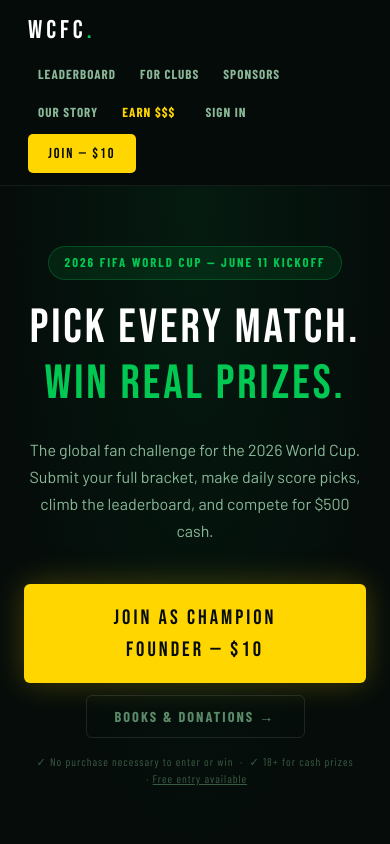
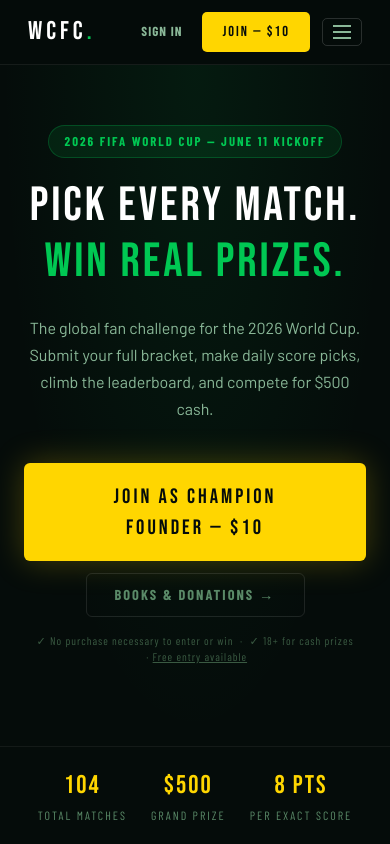
Before and after one commit to thomasjbartley-creator/wcfc-platform, a Next.js app: page / in a window 390 px wide. Shown: the top 844 px of the page. Built offline with nearby package versions, Linux system fonts and the light colour scheme.

Commit message:
Add HOME + HOW IT WORKS to nav, fix translate cross-page persistence, mobile hamburger

```diff
--- a/app/components/Nav.tsx
+++ b/app/components/Nav.tsx
@@ -2,25 +2,134 @@
 
 import Link from 'next/link'
 import GoogleTranslate from '@/components/GoogleTranslate'
+import { usePathname } from 'next/navigation'
+import { useEffect, useState } from 'react'
+
+const navLinks = [
+  { label: 'HOME', href: '/' },
+  { label: 'HOW IT WORKS', href: '/how-it-works' },
+  { label: 'LEADERBOARD', href: '/leaderboard' },
+  { label: 'FOR CLUBS', href: '/clubs' },
+  { label: 'SPONSORS', href: '/sponsors' },
+  { label: 'OUR STORY', href: '/about' },
+  { label: 'EARN $$$', href: '/affiliate', gold: true },
+]
 
 export default function Nav() {
+  const pathname = usePathname()
+  const [menuOpen, setMenuOpen] = useState(false)
+
+  // Re-initialize Google Translate on route change
+  useEffect(() => {
+    if (typeof window !== 'undefined' && window.googleTranslateElementInit) {
+      const el = document.getElementById('google_translate_element')
+      if (el) el.innerHTML = ''
+      window.googleTranslateElementInit()
+    }
+  }, [pathname])
+
+  // Close mobile menu on route change
+  useEffect(() => {
+    setMenuOpen(false)
+  }, [pathname])
+
+  const linkStyle = (gold?: boolean) => ({
+    fontFamily: "'Barlow Condensed'" as const,
+    fontSize: '0.82rem' as const,
+    fontWeight: 700 as const,
+    color: gold ? '#FFD600' : '#8ab898',
+    letterSpacing: '1px' as const,
+    textDecoration: 'none' as const,
+    padding: '7px 10px' as const,
+  })
+
   return (
-    <nav style={{ display: 'flex', alignItems: 'center', justifyContent: 'space-between', padding: '12px 28px', borderBottom: '1px solid rgba(255,255,255,0.07)', background: 'rgba(5,12,10,0.97)', position: 'sticky', top: 0, zIndex: 50, flexWrap: 'wrap', gap: '8px' }}>
+    <>
+      <nav style={{
+        display: 'flex',
+        alignItems: 'center',
+        justifyContent: 'space-between',
+        padding: '12px 28px',
+        borderBottom: '1px solid rgba(255,255,255,0.07)',
+        background: 'rgba(5,12,10,0.97)',
+        position: 'sticky',
+        top: 0,
+        zIndex: 50,
+        flexWrap: 'wrap',
+        gap: '8px',
+      }}>
         <Link href="/" style={{ fontFamily: "'Bebas Neue'", fontSize: '1.6rem', color: 'white', letterSpacing: '4px', textDecoration: 'none' }}>
           WCFC<span style={{ color: '#00C853' }}>.</span>
         </Link>
-      <div style={{ display: 'flex', gap: '4px', alignItems: 'center', flexWrap: 'wrap' }}>
-        <Link href="/leaderboard" style={{ fontFamily: "'Barlow Condensed'", fontSize: '0.82rem', fontWeight: 700, color: '#8ab898', letterSpacing: '1px', textDecoration: 'none', padding: '7px 10px' }}>LEADERBOARD</Link>
-        <Link href="/clubs" style={{ fontFamily: "'Barlow Condensed'", fontSize: '0.82rem', fontWeight: 700, color: '#8ab898', letterSpacing: '1px', textDecoration: 'none', padding: '7px 10px' }}>FOR CLUBS</Link>
-        <Link href="/sponsors" style={{ fontFamily: "'Barlow Condensed'", fontSize: '0.82rem', fontWeight: 700, color: '#8ab898', letterSpacing: '1px', textDecoration: 'none', padding: '7px 10px' }}>SPONSORS</Link>
-        <Link href="/about" style={{ fontFamily: "'Barlow Condensed'", fontSize: '0.82rem', fontWeight: 700, color: '#8ab898', letterSpacing: '1px', textDecoration: 'none', padding: '7px 10px' }}>OUR STORY</Link>
-        <Link href="/affiliate" style={{ fontFamily: "'Barlow Condensed'", fontSize: '0.82rem', fontWeight: 700, color: '#FFD600', letterSpacing: '1px', textDecoration: 'none', padding: '7px 10px' }}>EARN $$$</Link>
+
+        {/* Desktop nav links — hidden at ≤768px */}
+        <div className="wcfc-nav-desktop" style={{ display: 'flex', gap: '4px', alignItems: 'center', flexWrap: 'wrap' }}>
+          {navLinks.map(l => (
+            <Link key={l.href} href={l.href} style={linkStyle(l.gold)}>{l.label}</Link>
+          ))}
           <GoogleTranslate />
-        <Link href="/auth/login" style={{ fontFamily: "'Barlow Condensed'", fontSize: '0.82rem', fontWeight: 700, color: '#8ab898', letterSpacing: '1px', textDecoration: 'none', padding: '7px 12px' }}>SIGN IN</Link>
+          <Link href="/auth/login" style={{ ...linkStyle(), padding: '7px 12px' }}>SIGN IN</Link>
           <Link href="/auth/signup?plan=champion" style={{ fontFamily: "'Bebas Neue'", fontSize: '0.9rem', color: '#050C0A', background: '#FFD600', letterSpacing: '2px', textDecoration: 'none', padding: '9px 20px', borderRadius: '5px' }}>
             JOIN — $10
           </Link>
         </div>
+
+        {/* Mobile: SIGN IN + JOIN + hamburger — shown at ≤768px */}
+        <div className="wcfc-nav-mobile-ctas" style={{ display: 'none', alignItems: 'center', gap: '8px' }}>
+          <Link href="/auth/login" style={{ ...linkStyle(), padding: '7px 12px' }}>SIGN IN</Link>
+          <Link href="/auth/signup?plan=champion" style={{ fontFamily: "'Bebas Neue'", fontSize: '0.9rem', color: '#050C0A', background: '#FFD600', letterSpacing: '2px', textDecoration: 'none', padding: '9px 20px', borderRadius: '5px' }}>
+            JOIN — $10
+          </Link>
+          <button
+            onClick={() => setMenuOpen(!menuOpen)}
+            aria-label="Toggle menu"
+            style={{
+              background: 'none',
+              border: '1px solid rgba(255,255,255,0.15)',
+              borderRadius: '5px',
+              padding: '6px 10px',
+              cursor: 'pointer',
+              display: 'flex',
+              flexDirection: 'column',
+              gap: '4px',
+              marginLeft: '4px',
+            }}
+          >
+            <span style={{ display: 'block', width: '18px', height: '2px', background: '#8ab898', transition: 'transform 0.2s', transform: menuOpen ? 'rotate(45deg) translateY(6px)' : 'none' }} />
+            <span style={{ display: 'block', width: '18px', height: '2px', background: '#8ab898', transition: 'opacity 0.2s', opacity: menuOpen ? 0 : 1 }} />
+            <span style={{ display: 'block', width: '18px', height: '2px', background: '#8ab898', transition: 'transform 0.2s', transform: menuOpen ? 'rotate(-45deg) translateY(-6px)' : 'none' }} />
+          </button>
+        </div>
       </nav>
+
+      {/* Mobile dropdown menu */}
+      {menuOpen && (
+        <div className="wcfc-nav-mobile-dropdown" style={{
+          display: 'none',
+          flexDirection: 'column',
+          background: 'rgba(5,12,10,0.98)',
+          borderBottom: '1px solid rgba(255,255,255,0.07)',
+          padding: '8px 28px 16px',
+          position: 'sticky',
+          top: '52px',
+          zIndex: 49,
+        }}>
+          {navLinks.map(l => (
+            <Link key={l.href} href={l.href} style={{ ...linkStyle(l.gold), padding: '10px 0', borderBottom: '1px solid rgba(255,255,255,0.04)' }}>{l.label}</Link>
+          ))}
+          <div style={{ paddingTop: '10px' }}>
+            <GoogleTranslate />
+          </div>
+        </div>
+      )}
+
+      <style>{`
+        @media (max-width: 768px) {
+          .wcfc-nav-desktop { display: none !important; }
+          .wcfc-nav-mobile-ctas { display: flex !important; }
+          .wcfc-nav-mobile-dropdown { display: flex !important; }
+        }
+      `}</style>
+    </>
   )
 }
```
Lines whose indentation alone changed are shown as unchanged.
